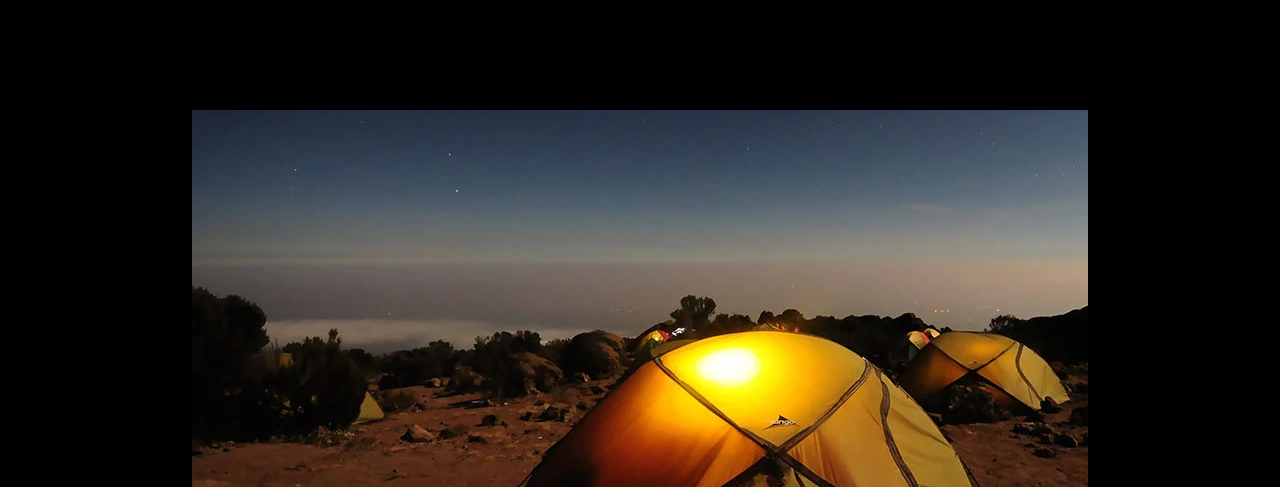
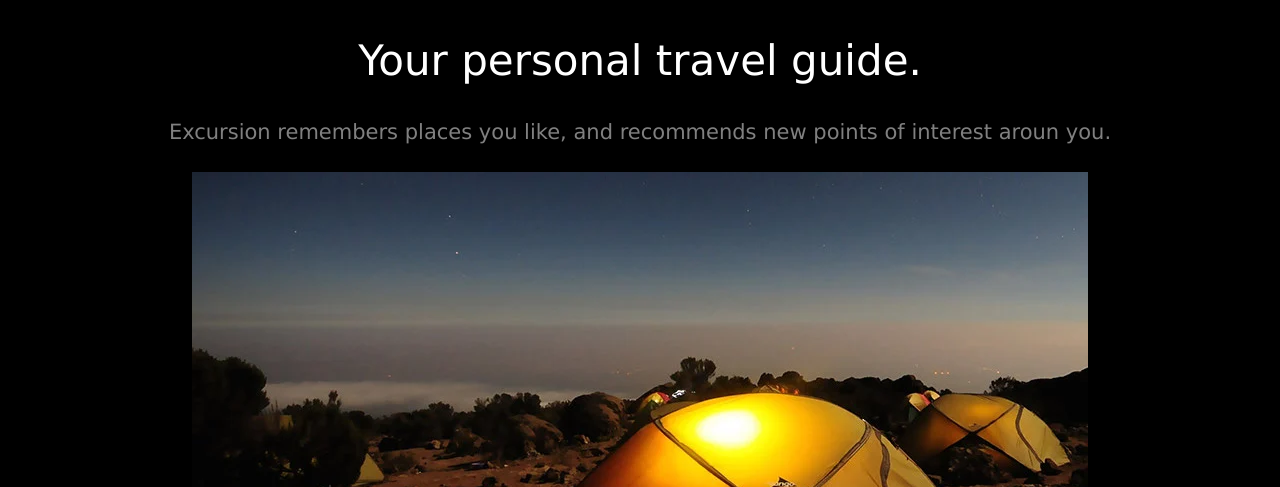
Before and after one commit to GiaQnn/Excursion, a plain HTML site: page index.html in a window 1280 px wide. Shown: the part 313-800 px from the top of the page. Drawn offline with Linux system fonts and the light colour scheme.

Commit message:
Added header_secondary and sub_header.

```diff
--- a/resources/css/style.css
+++ b/resources/css/style.css
@@ -10,7 +10,16 @@ body{
     font-weight: normal;
     font-size: 50px;
 }
-
+.header_secondary{
+    color: #fff;
+    font-weight: 300;
+    font-size: 42px;
+}
+.sub_header{
+    color: grey;
+    font-weight: normal;
+    font-size: 21px;
+}
 /* LINKS */
 .download_link{
     color: aquamarine;
```
